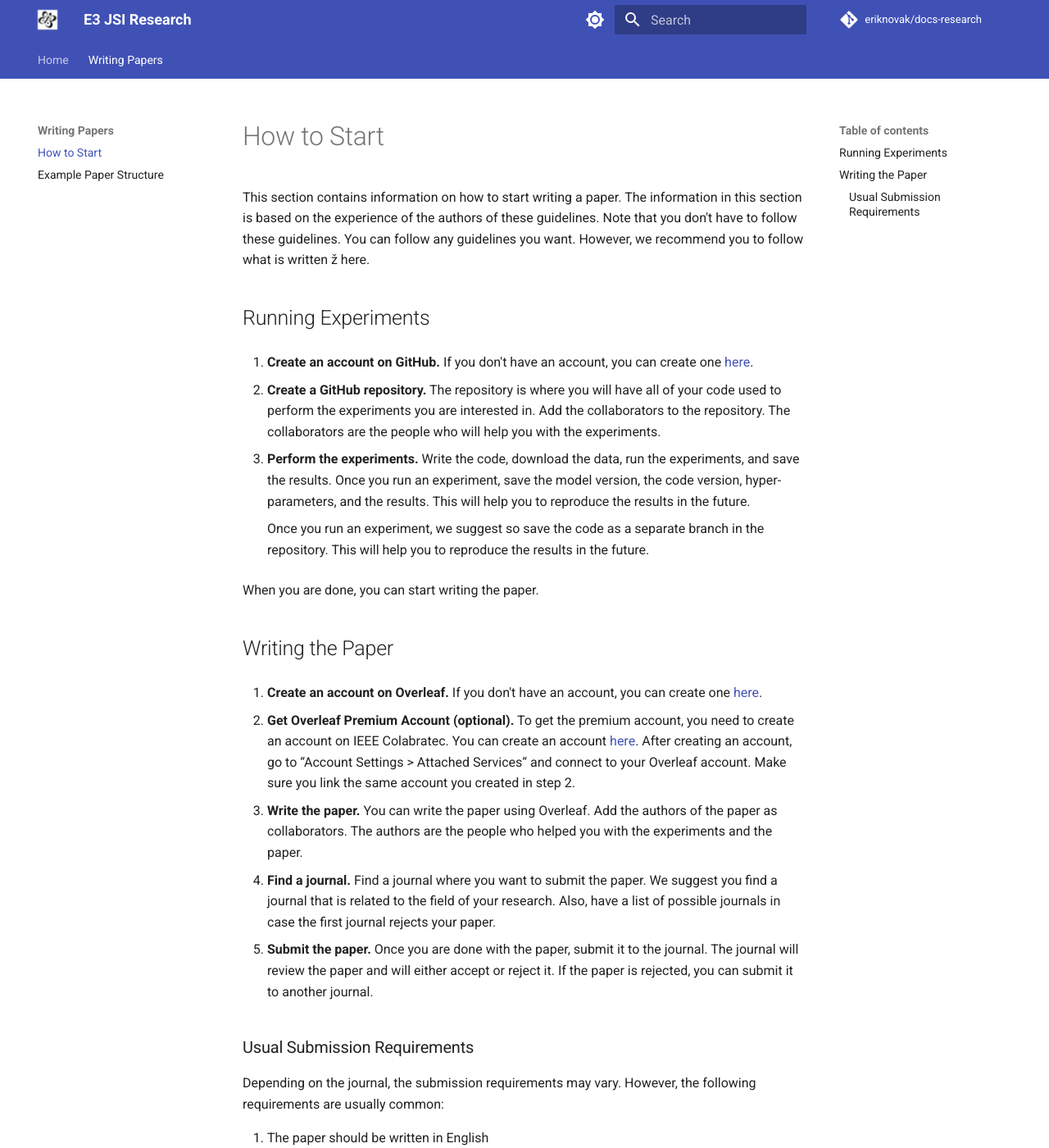
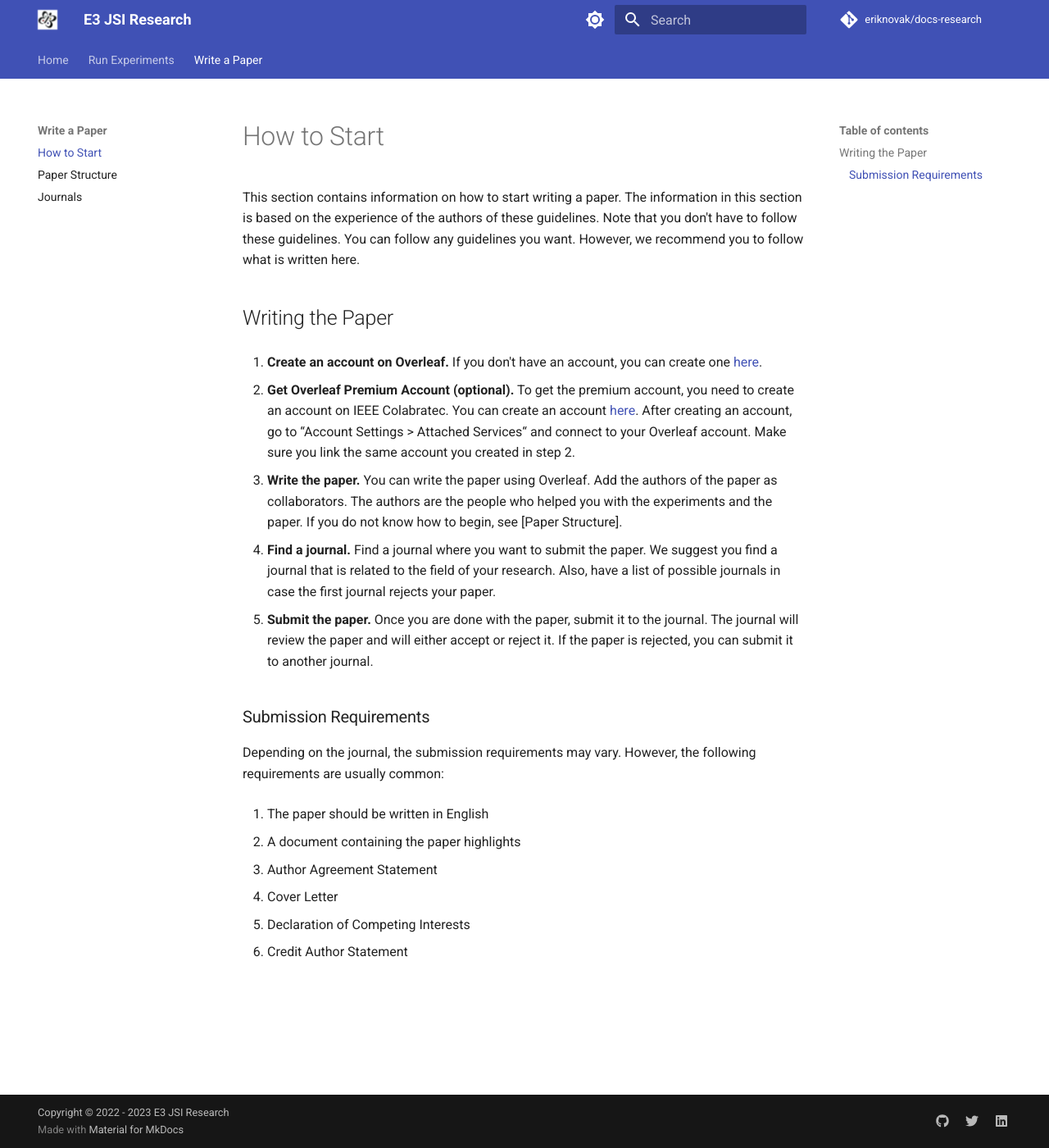
Before and after one commit to eriknovak/docs-research, an MkDocs documentation site: the page built from docs/papers/how-to-start.md, in a window 1280 px wide and 1400 px high. Shown: the whole window at 82% size. Built offline with MkDocs 1.6.1 and Material for MkDocs 9.7.7, drawn with Linux system fonts in a browser that asks for light colours; comment, search, counter and statistics services are not loaded; some of the changed text lies outside the part shown.

Commit message:
:memo: Add journal list and init experiments section

```diff
--- a/docs/papers/how-to-start.md
+++ b/docs/papers/how-to-start.md
@@ -7,28 +7,8 @@
 This section contains information on how to start writing a paper. The
 information in this section is based on the experience of the authors of these
 guidelines. Note that you don't have to follow these guidelines. You can follow
-any guidelines you want. However, we recommend you to follow what is written ž
+any guidelines you want. However, we recommend you to follow what is written
 here.
-
-## Running Experiments
-
-1. **Create an account on GitHub.** If you don't have an account, you can
-   create one [here](https://github.com).
-
-2. **Create a GitHub repository.** The repository is where you will have all of
-   your code used to perform the experiments you are interested in. Add the
-   collaborators to the repository. The collaborators are the people who will
-   help you with the experiments.
-
-3. **Perform the experiments.** Write the code, download the data, run the
-   experiments, and save the results. Once you run an experiment, save the model
-   version, the code version, hyper-parameters, and the results. This will help
-   you to reproduce the results in the future.
-
-    Once you run an experiment, we suggest so save the code as a separate branch
-    in the repository. This will help you to reproduce the results in the future.
-
-When you are done, you can start writing the paper.
 
 ## Writing the Paper
 
@@ -43,7 +23,7 @@
 
 3. **Write the paper.** You can write the paper using Overleaf. Add the authors
    of the paper as collaborators. The authors are the people who helped you with
-  the experiments and the paper.
+  the experiments and the paper. If you do not know how to begin, see [Paper Structure].
 
 4. **Find a journal.** Find a journal where you want to submit the paper. We
    suggest you find a journal that is related to the field of your research. Also,
@@ -53,15 +33,19 @@
    journal. The journal will review the paper and will either accept or reject
    it. If the paper is rejected, you can submit it to another journal.
 
-### Usual Submission Requirements
+### Submission Requirements
 
 Depending on the journal, the submission requirements may vary. However, the
 following requirements are usually common:
 
 1. The paper should be written in English
-2. A document containing the paper highlights (3-5 lines with max 85 characters,
-   including spaces)
+
+2. A document containing the paper highlights
+
 3. Author Agreement Statement
+
 4. Cover Letter
+
 5. Declaration of Competing Interests
+
 6. Credit Author Statement
--- a/mkdocs.yml
+++ b/mkdocs.yml
@@ -43,6 +43,19 @@
 plugins:
   - search
 
+# Markdown Extensions
+markdown_extensions:
+  - admonition
+  - pymdownx.details
+  - pymdownx.superfences
+  - def_list
+  - pymdownx.tasklist:
+      custom_checkbox: true
+  - attr_list
+  - pymdownx.emoji:
+      emoji_index: !!python/name:materialx.emoji.twemoji
+      emoji_generator: !!python/name:materialx.emoji.to_svg
+
 # Customization
 extra:
   social:
@@ -56,6 +69,12 @@
 # Page tree
 nav:
   - Home: index.md
-  - Writing Papers:
+
+  - Run Experiments:
+      - How to Start: experiments/how-to-start.md
+      - Tech Stack: experiments/tech-stack.md
+
+  - Write a Paper:
       - How to Start: papers/how-to-start.md
-      - Example Paper Structure: papers/structure.md
+      - Paper Structure: papers/paper-structure.md
+      - Journals: papers/journals.md
```
Also changed, not shown: docs/experiments/how-to-start.md (added, +31 -0 lines), docs/experiments/tech-stack.md (added, +149 -0 lines), docs/index.md (+2 -0 lines), docs/papers/journals.md (added, +73 -0 lines), docs/papers/paper-structure.md (renamed from docs/papers/structure.md, +61 -19 lines).
